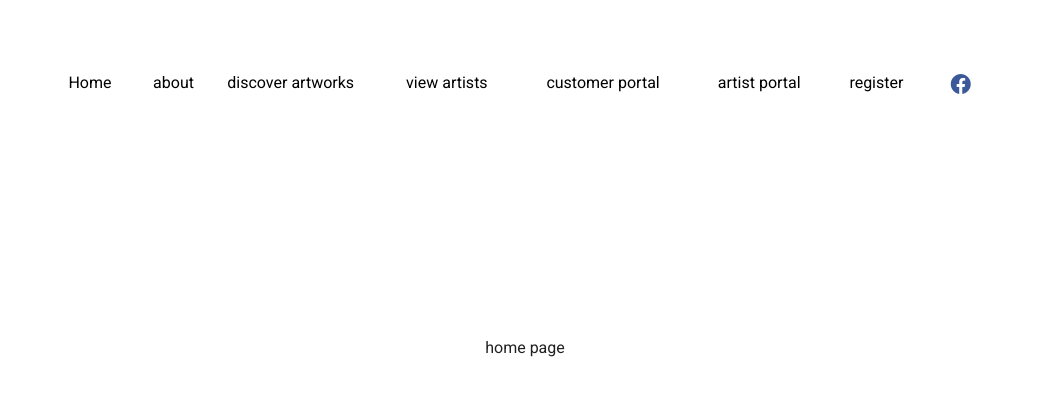
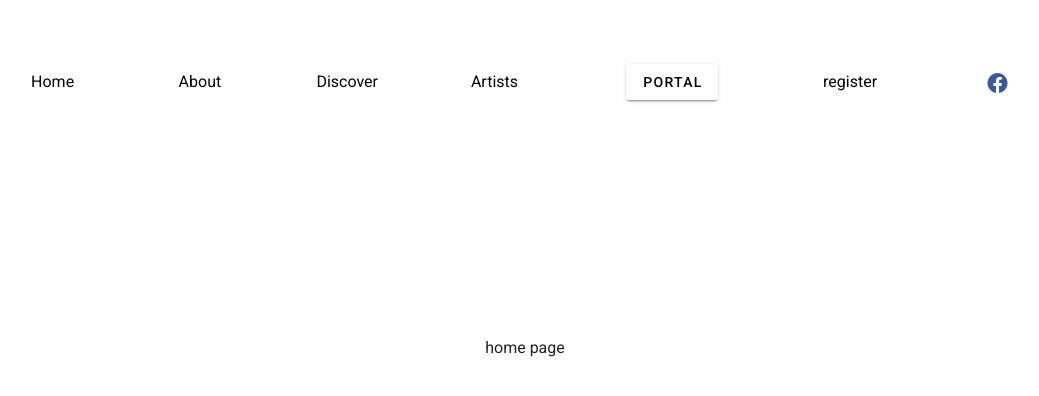
Before and after one commit to McGill-ECSE321-Fall2020/project-group-07, a Vue app in the folder onlinegallery-frontend/: page / in a window 1280 px wide. Shown: the top 396 px of the page, without its empty margins (115-1154 px from the left). Built offline with nearby package versions, Linux system fonts and the light colour scheme; what vue-images-loaded, vue-masonry, vue-underscore, vue2-perfect-scrollbar would draw is missing.

Commit message:
Added Admin Login (not done) and fixed navbar

```diff
--- a/onlinegallery-frontend/src/components/HeaderBar.vue
+++ b/onlinegallery-frontend/src/components/HeaderBar.vue
@@ -1,45 +1,67 @@
 <template>
   <v-container>
     <div>
-         <v-app-bar color="white" class="navbar" fixed elevation="0" >
-           <v-row>
+         <v-app-bar style = "justify-content: space-evenly!important" color="white" class="navbar" fixed elevation="0" >
+           <v-row style = "justify-content: space-evenly!important">
 
-             <v-col :sm="1" class="leftend">
+             <v-col :sm="1" class = "col">
                  <router-link to="/home" class="black-link">Home</router-link>
              </v-col>
 
              <v-col :sm="1" class="col">
-                 <router-link to="/about" class="black-link">about</router-link>
+                 <router-link to="/about" class="black-link">About</router-link>
              </v-col>
 
-             <v-col :sm="2" class="col">
-                 <router-link to="/discover" class="black-link">discover artworks</router-link>
+             <v-col :sm="1" class="col">
+                 <router-link to="/discover" class="black-link">Discover</router-link>
              </v-col>
 
-             <v-col :sm="2" class="col">
-                 <router-link to="/all-artists" class="black-link">view artists</router-link>
+             <v-col :sm="1" class="col">
+                 <router-link to="/all-artists" class="black-link">Artists</router-link>
              </v-col>
 
-              <v-col :sm="2" class="col">
-                 <router-link to="/customer-login" class="black-link">customer portal</router-link>
-             </v-col>
+             <v-col class = "portal" justify="center">
+              <v-menu
+                v-for="([text, rounded], index) in btns"
+                :key="text"
+                :rounded="rounded"
+                offset-y
+              >
+              <template v-slot:activator="{ attrs, on }">
+                <v-btn
+                  :color="colors[index]"
+                  class="black--text ma-5"
+                  v-bind="attrs"
+                  v-on="on"
+                  style="margin: 0px!important, flex: 0 0 16.6666666667%;"
+                >
+                  {{ text }}
+                </v-btn>
+              </template>
 
-             <v-col :sm="2" class="col">
-                 <router-link to="/artist-login" class="black-link">artist portal</router-link>
+              <v-list>
+                <v-list-item
+                  v-for="item in items"
+                  :key="item"
+                  router-link :to="{path: '/' + item + '-login'}"
+                >
+                <v-list-item-title v-text="item"></v-list-item-title>
+                </v-list-item>
+              </v-list>
+            </v-menu>
           </v-col>
 
           <v-col :sm="1" class="col">
             <router-link to="/register" class="black-link">register</router-link>
           </v-col>
 
-             <v-col :sm="1" class="rightend">
+          <v-col :sm="1" class = "col facebook">
             <v-btn text x-small>
               <v-icon color="#3b5998">
                 mdi-facebook
               </v-icon>
             </v-btn>
           </v-col>
-
 
         </v-row>
       </v-app-bar>
@@ -49,18 +71,34 @@
 
 <script>
 export default {
-  name:"header-bar"
+    name:"header-bar",
+    data: () => ({
+      btns: [
+        ['Portal', 'b-xl'],
+      ],
+      colors: ['white accent-4', 'error', 'white darken-1'],
+      items: ["Artist", "Customer", "Admin"],
+    }),
   }
 </script>
 
 <style>
+
 .navbar{
-  width:74%;
+  width:90%;
   height: 160px !important;
-  margin-left: auto;
-  margin-right: auto;
-  padding-top:50px;
-  border:1px solid red
+  margin-left: 5%;
+  margin-right: 5%;
+  padding-top: 50px;
+}
+
+.portal, .facebook{
+  border: none!important;
+}
+
+.row{
+  justify-content: center;
+  align-items: center;
 }
 
 .black-link{
@@ -70,13 +108,11 @@ export default {
 
 .col{
   text-align: center;
+  flex-grow: 0!important;
 }
 
-.rightend{
-  text-align: right;
+.navbar .col:hover{
+  border-bottom: 2px black solid;
 }
 
-.leftend{
-  text-align: left;
-}
 </style>
--- a/onlinegallery-frontend/src/main.js
+++ b/onlinegallery-frontend/src/main.js
@@ -9,6 +9,7 @@ import DiscoverPage from "@/views/DiscoverPage";
 import AllArtists from "@/views/AllArtists";
 import CustomerLogin from "@/views/CustomerLogin";
 import ArtistLogin from "@/views/ArtistLogin";
+import AdminLogin from "@/views/AdminLogin";
 import Register from "@/views/Register";
 import ArtistPortalPage from "@/views/ArtistPortalPage";
 import ArtistPortfolio from "@/views/ArtistPortfolio";
@@ -25,6 +26,7 @@ const router = new VueRouter({
     {path:'/all-artists',component:AllArtists, meta:{title:"All Artists"}},
     {path:"/customer-login", component: CustomerLogin, meta:{title:"Customer Login"}},
     {path:"/artist-login", component:ArtistLogin,meta:{title:"Artist Login"}},
+    {path:"/admin-login", component:AdminLogin, meta:{title:"Admin Login"}},
     {path:"/register", component: Register, meta:{title:"Register"}},
     {path:"/artist-portal", name:"/artist-portal", component:ArtistPortalPage, props: true, meta:{title:"Artist Portal"}},
     {path:"/artist-portfolio", name:"/artist-portfolio", component:ArtistPortfolio, props: true, meta:{title:"Artist Portfolio"}}
--- /dev/null
+++ b/onlinegallery-frontend/src/views/AdminLogin.vue
@@ -0,0 +1,38 @@
+<template>
+    <div class="placeholder">
+      <div>Admin login</div>
+      <v-btn @click="login">
+        login
+      </v-btn>
+    </div>
+  </template>
+
+<script>
+
+export default {
+  name: 'admin-login',
+  components: {
+
+  },
+  data(){
+    return{
+      username:""
+    }
+  },
+  methods:{
+    login(){
+      this.$router.push({name:"/admin-portal", params: {username:"dali"}});     // to be replaced by username from the artist login form
+    }
+  }
+
+}
+</script>
+
+<style>
+
+.placeholder{
+  padding-top: 300px;
+  text-align: center;
+}
+
+</style>
```
Lines whose indentation alone changed are shown as unchanged.
